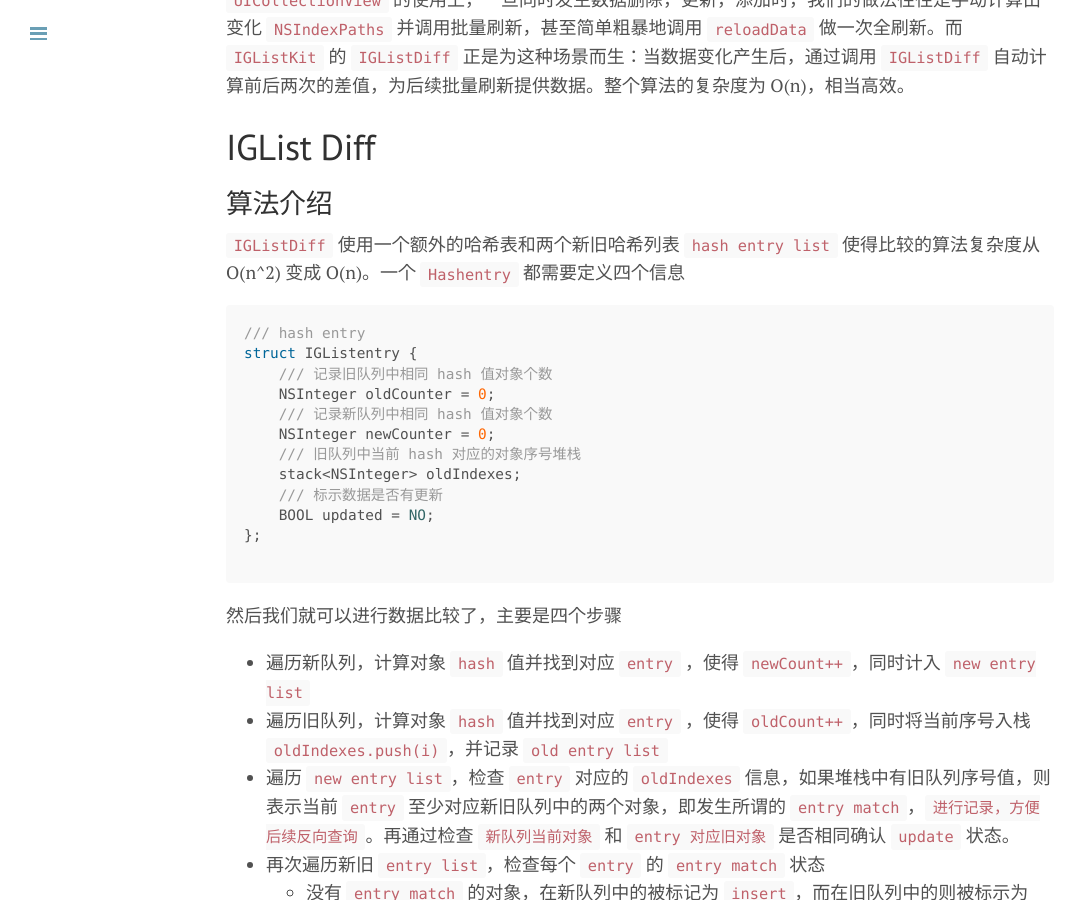
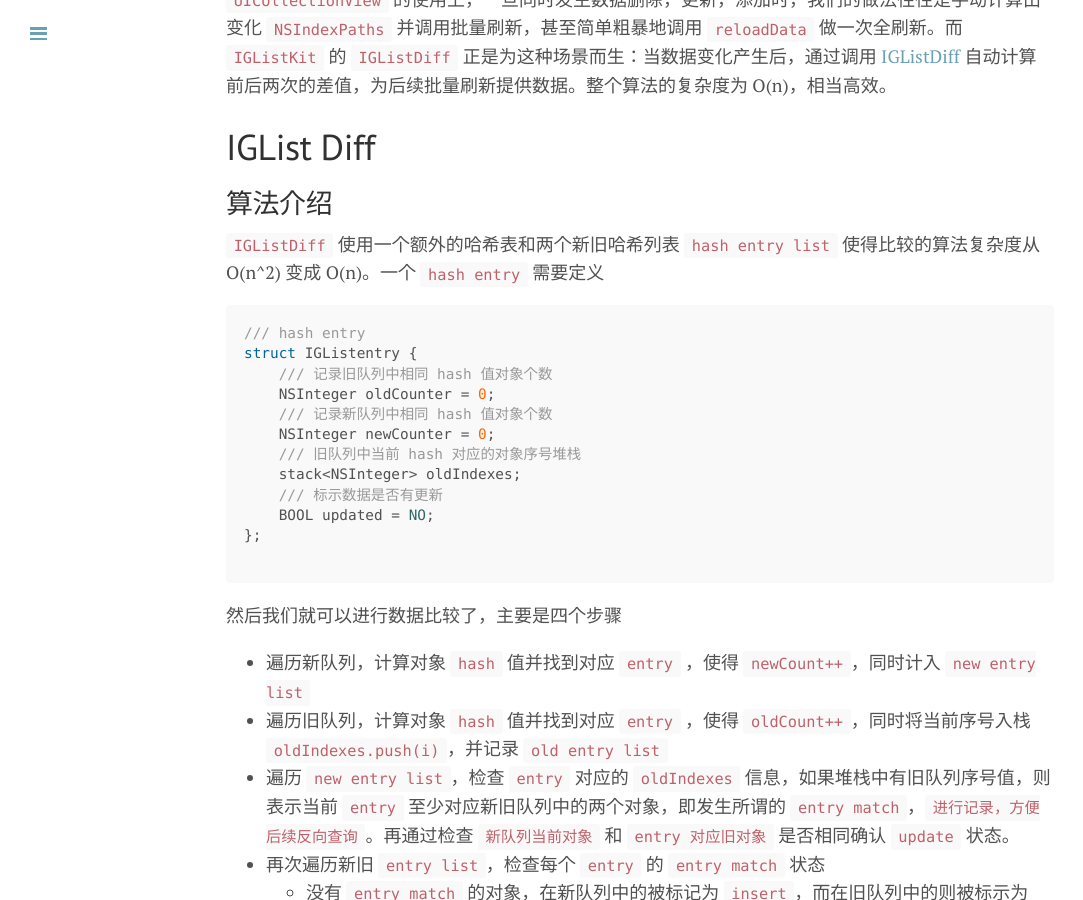
Before and after one commit to xiangwangfeng/xiangwangfeng.github.io, a Jekyll site: the page built from _posts/2017-03-16-IGListKit diff 实现简析.md, in a window 1280 px wide and 900 px high, scrolled down 524 px. Shown: the whole window, without its empty margins (0-1083 px from the left). Built offline with Jekyll 4.4.1, drawn with Linux system fonts in a browser that asks for light colours.

Commit message:
final version

````diff
--- a/_posts/2017-03-16-IGListKit diff 实现简析.md
+++ b/_posts/2017-03-16-IGListKit diff 实现简析.md
@@ -10,7 +10,7 @@ title:  IGListKit diff 实现简析
 整个思路比较新颖又很简洁，即使不直接使用这个框架，也可以按照思路依葫芦画瓢做出自己的简易版方案。不过今天要讲的并不是 `IGListKit` 本身，而是扒一扒它里面的 `IGListDiff` 实现。
 
 
-相比于前端各种各样 `Virtual DOM diff` 实现，移动端在这方面较为欠缺。在 `UITableView` 和 `UICollectionView` 的使用上，一旦同时发生数据删除，更新，添加时，我们的做法往往是手动计算出变化 `NSIndexPaths` 并调用批量刷新，甚至简单粗暴地调用 `reloadData` 做一次全刷新。而 `IGListKit` 的 `IGListDiff` 正是为这种场景而生：当数据变化产生后，通过调用 `IGListDiff` 自动计算前后两次的差值，为后续批量刷新提供数据。整个算法的复杂度为 O(n)，相当高效。
+相比于前端各种各样 `Virtual DOM diff` 实现，移动端在这方面较为欠缺。在 `UITableView` 和 `UICollectionView` 的使用上，一旦同时发生数据删除，更新，添加时，我们的做法往往是手动计算出变化 `NSIndexPaths` 并调用批量刷新，甚至简单粗暴地调用 `reloadData` 做一次全刷新。而 `IGListKit` 的 `IGListDiff` 正是为这种场景而生：当数据变化产生后，通过调用 [IGListDiff](https://github.com/Instagram/IGListKit/blob/master/Source/Common/IGListDiff.mm) 自动计算前后两次的差值，为后续批量刷新提供数据。整个算法的复杂度为 O(n)，相当高效。
 
 
 # IGList Diff
@@ -18,7 +18,7 @@ title:  IGListKit diff 实现简析
 
 ## 算法介绍
 
-`IGListDiff` 使用一个额外的哈希表和两个新旧哈希列表 `hash entry list` 使得比较的算法复杂度从 O(n^2) 变成 O(n)。一个 `Hashentry` 都需要定义四个信息
+`IGListDiff` 使用一个额外的哈希表和两个新旧哈希列表 `hash entry list` 使得比较的算法复杂度从 O(n^2) 变成 O(n)。一个 `hash entry` 需要定义
 
 
 ```objc
````
